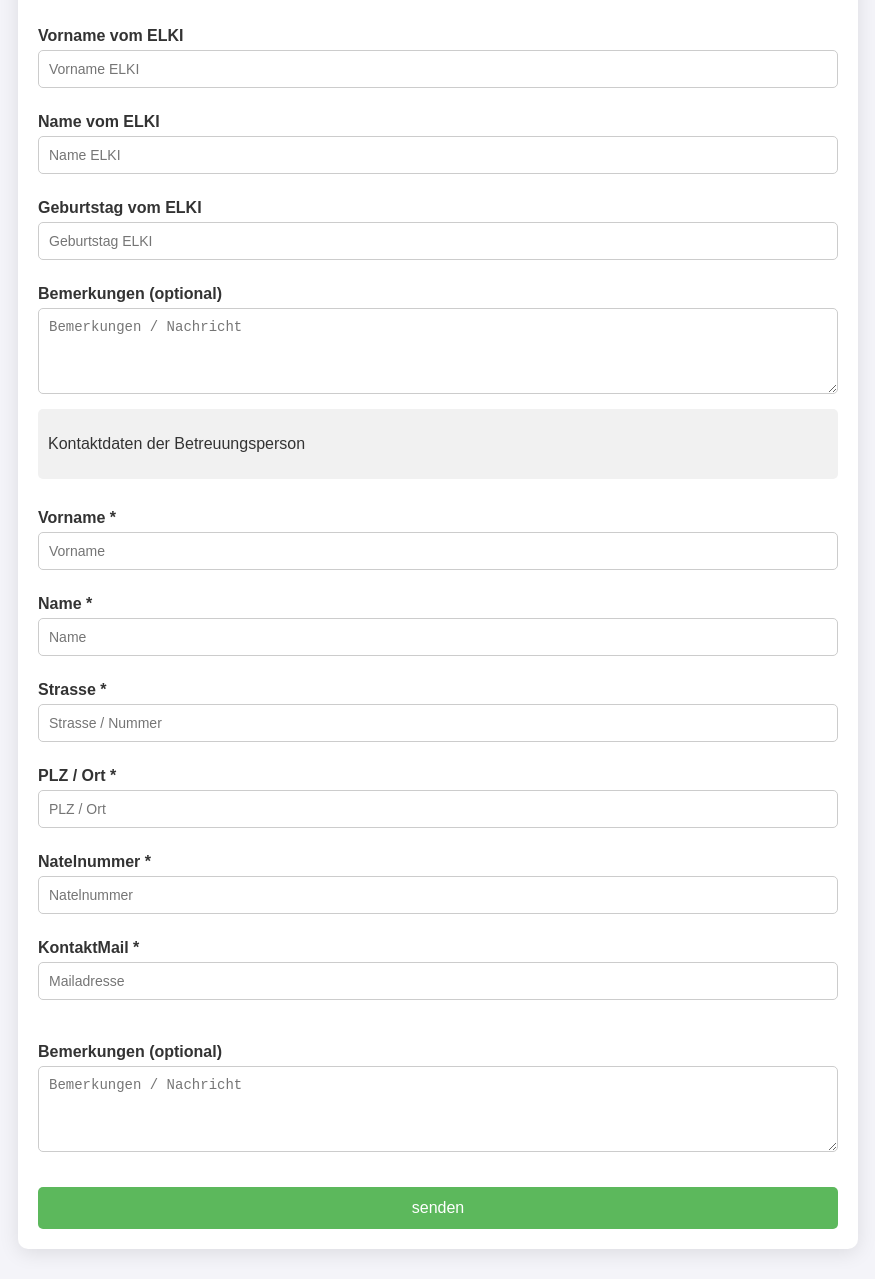
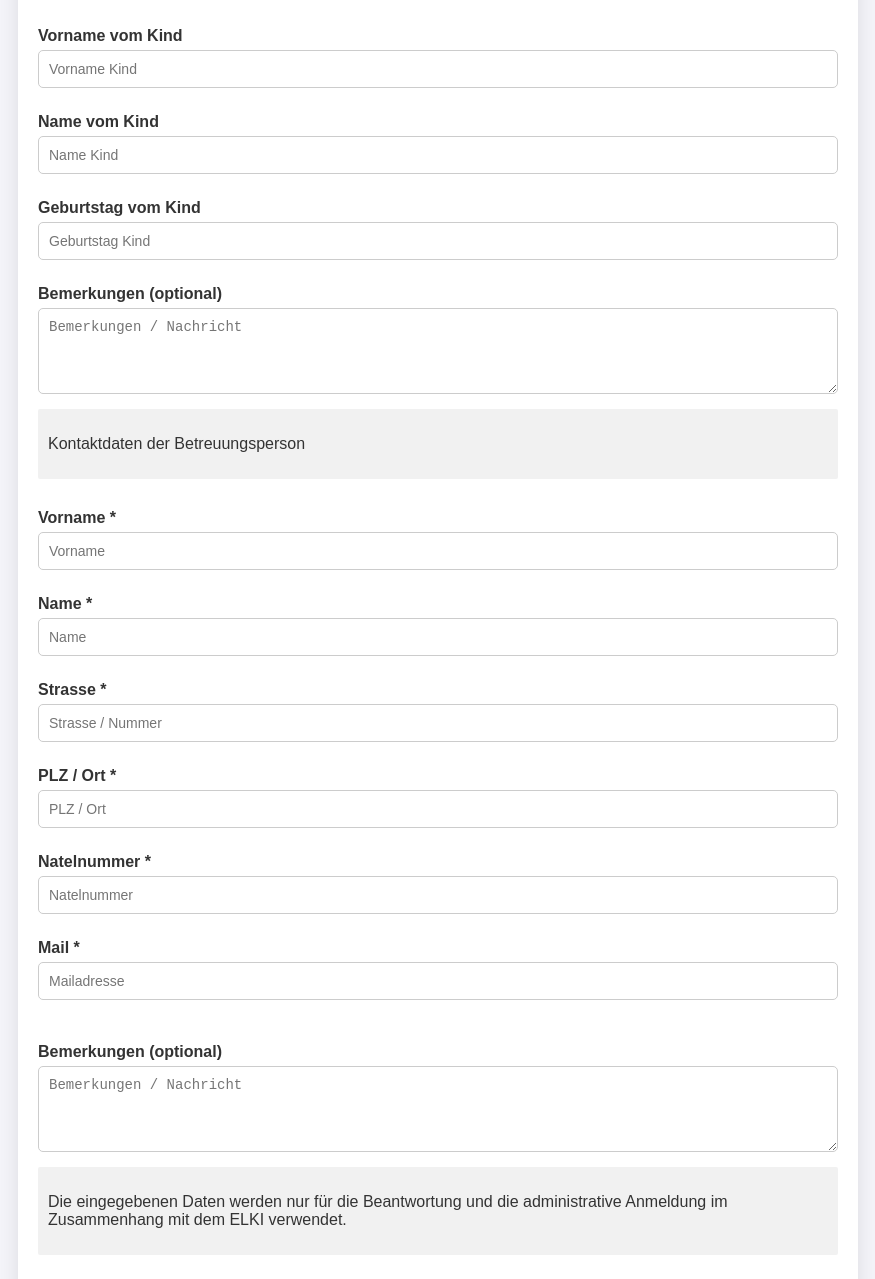
Before and after one commit to HarryWuergler/ELKI01, a plain HTML site: page index.html in a window 1280 px wide. Shown: the part 261-1540 px from the top of the page, without its empty margins (202-1077 px from the left). Drawn offline with Linux system fonts and the light colour scheme.

Commit message:
Update index.html

```diff
--- a/index.html
+++ b/index.html
@@ -3,7 +3,7 @@
 <head>
     <meta charset="UTF-8">
     <meta name="viewport" content="width=device-width, initial-scale=1.0">
-    <title>ELKI Anmeldeformular</title>
+    <title>my.trycka Bestellformular</title>
     <style>
         body {
             font-family: 'Arial', sans-serif;
@@ -78,7 +78,7 @@
         .instructions {
             background-color: #f1f1f1;
             padding: 10px;
-            border-radius: 5px;
+            border-radius: 2px;
             margin-bottom: 20px;
         }
         .add-product-btn-container {
@@ -182,16 +182,16 @@
 
         <form id="orderForm">
             <!-- ELKI1 Vorname -->
-            <label for="Kind1Vorname">Vorname vom ELKI</label>
-            <input type="text" id="Kind1Vorname" name="Kind1Vorname" required placeholder="Vorname ELKI">
+            <label for="Kind1Vorname">Vorname vom Kind</label>
+            <input type="text" id="Kind1Vorname" name="Kind1Vorname" required placeholder="Vorname Kind">
 
             <!-- ELKI1 Name -->
-            <label for="Kind1Name">Name vom ELKI</label>
-            <input type="text" id="Kind1Name" name="Kind1Name" required placeholder="Name ELKI">
+            <label for="Kind1Name">Name vom Kind</label>
+            <input type="text" id="Kind1Name" name="Kind1Name" required placeholder="Name Kind">
 
             <!-- ELKI1 Geburtstag -->
-            <label for="Kind1Geburtstag">Geburtstag vom ELKI</label>
-            <input type="text" id="Kind1Name" name="Kind1Geburtstag" required placeholder="Geburtstag ELKI">
+            <label for="Kind1Geburtstag">Geburtstag vom Kind</label>
+            <input type="text" id="Kind1Name" name="Kind1Geburtstag" required placeholder="Geburtstag Kind">
 
             <!-- ELKI1 Bemerkung -->
             <label for="comment">Bemerkungen (optional)</label>
@@ -222,7 +222,7 @@
             <input type="tel" id="KontaktNatel" name="KontaktNatel" required placeholder="Natelnummer">
 
             <!-- Kontakt Mail -->
-            <label for="email">KontaktMail *</label>
+            <label for="email">Mail *</label>
             <input type="email" id="KontaktMail" name="KontaktMail" required placeholder="Mailadresse">
 
             <br>
@@ -230,6 +230,10 @@
             <!-- Kontakt Bemerkung -->
             <label for="comment">Bemerkungen (optional)</label>
             <textarea id="KontaktBemerkung" name="KontaktBemerkung" rows="4" placeholder="Bemerkungen / Nachricht"></textarea>
+
+        <div class="instructions">
+            <p>Die eingegebenen Daten werden nur für die Beantwortung und die administrative Anmeldung im Zusammenhang mit dem ELKI verwendet.</p>
+        </div>
 
             <!-- Absenden -->
             <button type="button" onclick="submitForm()">senden</button>
```
